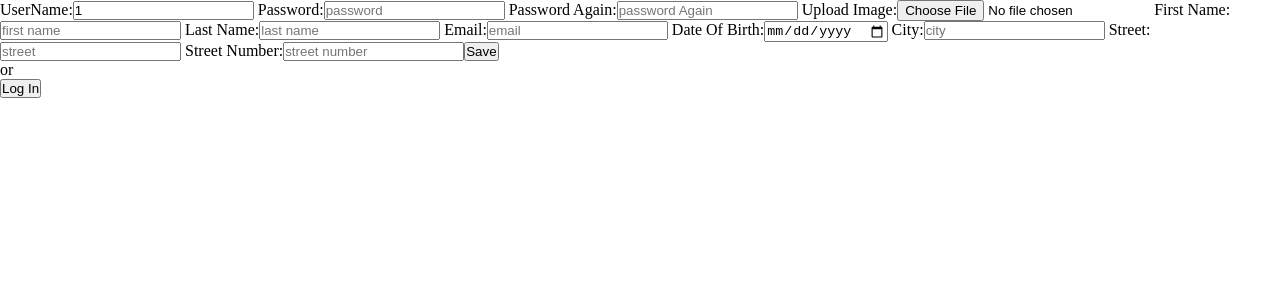
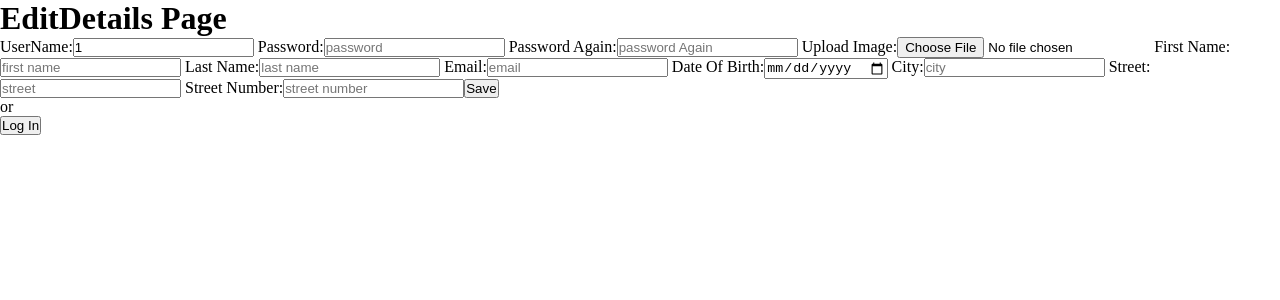
Before and after one commit to NirIzhak/UserManagment, a React (Vite) app: page /editDetails/1 in a window 1280 px wide. Shown: the top 300 px of the page. Built offline with nearby package versions, Linux system fonts and the light colour scheme; no server answers.

Commit message:
Update EditDetails.jsx

```diff
--- a/src/pages/EditDetails.jsx
+++ b/src/pages/EditDetails.jsx
@@ -34,18 +34,17 @@ streetNum
 const {userName} = useParams();
 const navigate = useNavigate();
 
-
 const UpdateUser=(event)=>{
   event.preventDefault();
   let user = ReturnUser(userName);
+  console.log('user :>> ', user);
   let userIndex = users.indexOf(user);
-  const nUser = new User(userName, password, image, firstName, lastName, email, date, city, street, streetNum);
-  console.log('nUser :>> ', nUser);
-  users[userIndex] = nUser;
+  users[userIndex] = new User(userName, password, image, firstName, lastName, email, date, city, street, streetNum);
   navigate("/");
 }
 return(
 <>
+<h1>EditDetails Page</h1>
   <form className="edit-form" onSubmit={UpdateUser}>
     <label>
       {" "}
```
